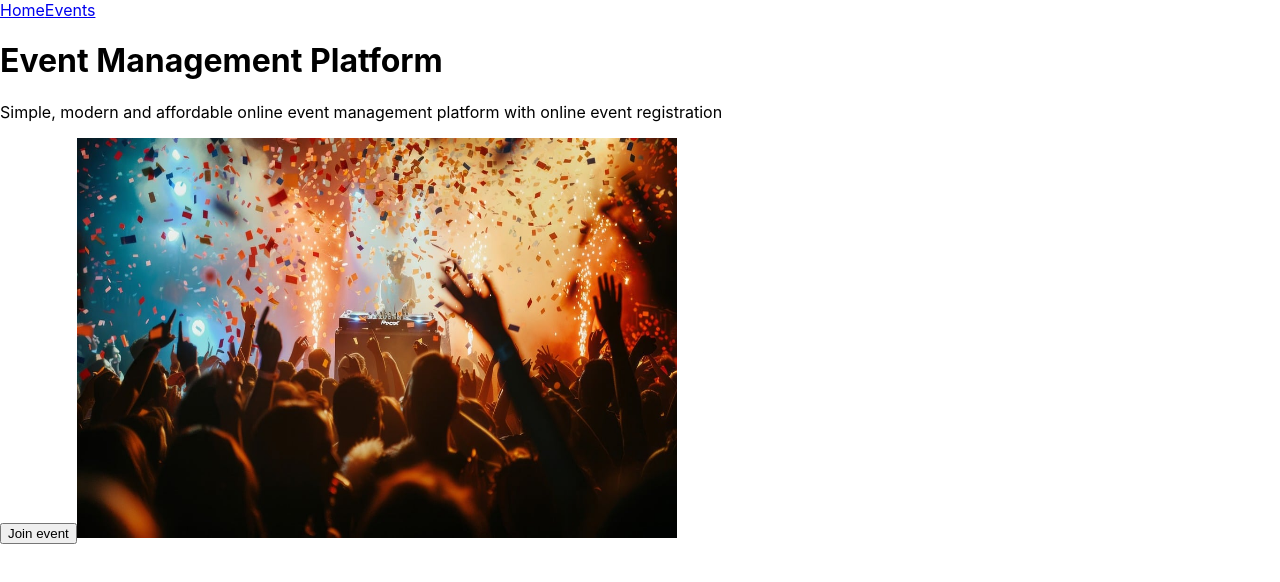
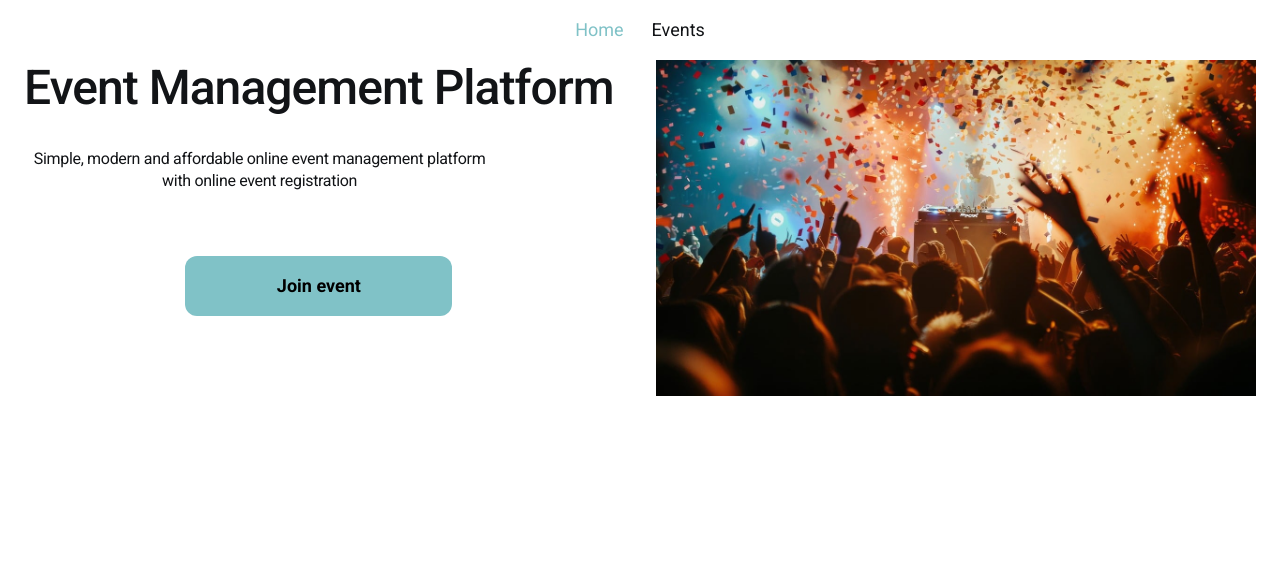
Before and after one commit to TaniaUdod/events-registration-app, a React (Create React App) app: page / in a window 1280 px wide. Shown: the top 582 px of the page. Built offline with nearby package versions, Linux system fonts and the light colour scheme.

Commit message:
added styles

```diff
--- a/src/components/Layout/Layout.jsx
+++ b/src/components/Layout/Layout.jsx
@@ -1,16 +1,17 @@
 import React, { Suspense } from "react";
-import { Link, Outlet } from "react-router-dom";
+import { Outlet } from "react-router-dom";
 import Loader from "../Loader/Loader";
+import { Header, LinkStyled, Nav } from "./Layout.styled";
 
 const Layout = () => {
   return (
     <div>
-      <header>
-        <nav>
-          <Link to="/">Home</Link>
-          <Link to="/events">Events</Link>
-        </nav>
-      </header>
+      <Header>
+        <Nav>
+          <LinkStyled to="/">Home</LinkStyled>
+          <LinkStyled to="/events">Events</LinkStyled>
+        </Nav>
+      </Header>
 
       <main>
         <Suspense fallback={<Loader />}>
--- /dev/null
+++ b/src/components/Layout/Layout.styled.jsx
@@ -0,0 +1,36 @@
+import { NavLink } from "react-router-dom";
+import styled from "styled-components";
+
+export const Header = styled.header`
+  display: flex;
+  justify-content: center;
+  align-items: center;
+  padding: 20px 15px;
+
+  @media screen and (min-width: 768px) {
+    justify-content: center;
+    margin: 0 auto;
+    max-width: 1184px;
+  }
+`;
+
+export const Nav = styled.nav`
+  display: flex;
+  justify-content: space-between;
+  align-items: center;
+  gap: 28px;
+  font-size: 18px;
+`;
+
+export const LinkStyled = styled(NavLink)`
+  line-height: 20px;
+  transition: transform 150ms linear, color 150ms linear;
+
+  &:hover {
+    transform: scale(1.1);
+  }
+
+  &.active {
+    color: #80c2c7;
+  }
+`;
--- a/src/index.css
+++ b/src/index.css
@@ -1,13 +1,60 @@
+@import url("https://fonts.googleapis.com/css2?family=Roboto:ital,wght@0,400;0,500;0,700;0,900;1,400;1,500;1,700;1,900&display=swap");
+
 body {
+  font-family: "Roboto", sans-serif;
+  font-style: normal;
+  font-size: 16px;
+  font-weight: 400;
   margin: 0;
-  font-family: -apple-system, BlinkMacSystemFont, 'Segoe UI', 'Roboto', 'Oxygen',
-    'Ubuntu', 'Cantarell', 'Fira Sans', 'Droid Sans', 'Helvetica Neue',
-    sans-serif;
-  -webkit-font-smoothing: antialiased;
-  -moz-osx-font-smoothing: grayscale;
+  color: #121417;
 }
 
-code {
-  font-family: source-code-pro, Menlo, Monaco, Consolas, 'Courier New',
-    monospace;
+h1,
+h2,
+h3,
+h4,
+h5,
+h6,
+p {
+  margin: 0;
 }
+
+ul,
+ol {
+  margin: 0;
+  padding: 0;
+  list-style: none;
+}
+
+a {
+  color: currentColor;
+  text-decoration: none;
+}
+
+img {
+  display: block;
+  max-width: 100%;
+  height: auto;
+}
+
+button {
+  font-family: inherit;
+  border: none;
+  padding: 0;
+  background-color: transparent;
+  cursor: pointer;
+}
+
+input {
+  font-family: inherit;
+}
+
+input:focus {
+  outline: none;
+}
+
+*,
+*::before,
+*::after {
+  box-sizing: border-box;
+}
--- a/src/pages/Events/Events.jsx
+++ b/src/pages/Events/Events.jsx
@@ -2,6 +2,18 @@ import React, { useState, useEffect } from "react";
 import { Link } from "react-router-dom";
 import { fetchEventData } from "../../services/fetchEventData";
 import Loader from "../../components/Loader/Loader";
+import {
+  Button,
+  ButtonWrap,
+  Container,
+  EventsDate,
+  EventsItem,
+  EventsList,
+  EventsText,
+  EventsTitle,
+  Img,
+  Title,
+} from "./Events.styled";
 
 const Events = () => {
   const [events, setEvents] = useState([]);
@@ -19,29 +31,38 @@ const Events = () => {
   }, []);
 
   return (
-    <div>
+    <Container>
       {isLoading && <Loader />}
-      <h1>Featured Events</h1>
-      <ul>
+      <Title>Featured Events</Title>
+      <EventsList>
         {events.map((event) => (
-          <li key={event._id}>
-            <img src={event.image} alt="Event poster" width={300} />
-            <h2>{event.title}</h2>
-            <p>{event.description}</p>
-            <p>{new Date(event.eventDate).toLocaleDateString()}</p>
+          <EventsItem key={event._id}>
+            <Img
+              src={event.image}
+              alt="Event poster"
+              width={250}
+              height={160}
+            />
+            <EventsTitle>{event.title}</EventsTitle>
+            <EventsText>{event.description}</EventsText>
+            <EventsDate>
+              {new Date(event.eventDate).toLocaleDateString()}
+            </EventsDate>
             <p>Organizer: {event.organizer}</p>
 
-            <Link to="/registration">
-              <button type="button">Register</button>
-            </Link>
+            <ButtonWrap>
+              <Link to="/registration">
+                <Button type="button">Register</Button>
+              </Link>
 
-            <Link to={`/participants/${event._id}`}>
-              <button type="button">View</button>
-            </Link>
-          </li>
+              <Link to={`/participants/${event._id}`}>
+                <Button type="button">View</Button>
+              </Link>
+            </ButtonWrap>
+          </EventsItem>
         ))}
-      </ul>
-    </div>
+      </EventsList>
+    </Container>
   );
 };
 
--- /dev/null
+++ b/src/pages/Events/Events.styled.jsx
@@ -0,0 +1,75 @@
+import styled from "styled-components";
+
+export const Container = styled.div`
+  width: 100%;
+  max-width: 1342px;
+  margin: 0 auto;
+  padding: 0px 15px;
+`;
+
+export const Title = styled.h2`
+  font-size: 32px;
+  font-weight: 500;
+  line-height: 56px;
+  letter-spacing: -0.96px;
+  margin-bottom: 28px;
+`;
+
+export const EventsList = styled.ul`
+  display: flex;
+  flex-wrap: wrap;
+  justify-content: center;
+  gap: 20px;
+`;
+
+export const EventsItem = styled.li`
+  padding: 14px;
+  width: 300px;
+  border-radius: 15px;
+  background-color: #e9eeee;
+`;
+
+export const Img = styled.img`
+  margin: 0 auto;
+  width: 250px;
+  height: 150px;
+`;
+
+export const EventsTitle = styled.h3`
+  font-size: 20px;
+  letter-spacing: -0.96px;
+  margin-bottom: 14px;
+  margin-top: 14px;
+  text-align: center;
+`;
+
+export const EventsText = styled.p`
+  font-size: 12px;
+  text-align: justify;
+`;
+
+export const EventsDate = styled.p`
+  margin-top: 16px;
+  margin-bottom: 16px;
+`;
+
+export const ButtonWrap = styled.div`
+  display: flex;
+  justify-content: space-around;
+  margin-top: 20px;
+`;
+
+export const Button = styled.button`
+  width: 100%;
+  border-radius: 12px;
+  color: #65979b;
+  font-size: 18px;
+  font-weight: 700;
+  line-height: 28px;
+  transition: transform 150ms linear, color 150ms linear;
+
+  &:hover {
+    transform: scale(1.1);
+    color: #84c7cc;
+  }
+`;
--- a/src/pages/Home/Home.jsx
+++ b/src/pages/Home/Home.jsx
@@ -1,21 +1,33 @@
 import React from "react";
 import { Link } from "react-router-dom";
 import home from "../../images/home.jpg";
+import {
+  Button,
+  Container,
+  HeroWrap,
+  Img,
+  Text,
+  Title,
+  TitleWrap,
+} from "./Home.styled";
 
 const Home = () => {
   return (
-    <div>
-      <h1>Event Management Platform</h1>
-      <p>
-        Simple, modern and affordable online event management platform with
-        online event registration
-      </p>
-      <Link to="/events">
-        <button type="button">Join event</button>
-      </Link>
-
-      <img src={home} alt="big party" width="600px" height="400px" />
-    </div>
+    <Container>
+      <HeroWrap>
+        <TitleWrap>
+          <Title>Event Management Platform</Title>
+          <Text>
+            Simple, modern and affordable online event management platform with
+            online event registration
+          </Text>
+          <Link to="/events">
+            <Button type="button">Join event</Button>
+          </Link>
+        </TitleWrap>
+        <Img src={home} alt="big party" width="600px" height="400px" />
+      </HeroWrap>
+    </Container>
   );
 };
 
--- /dev/null
+++ b/src/pages/Home/Home.styled.jsx
@@ -0,0 +1,65 @@
+import styled from "styled-components";
+
+export const Container = styled.div`
+  width: 100%;
+  max-width: 1342px;
+  margin: 0 auto;
+  padding: 0px 15px;
+`;
+
+export const HeroWrap = styled.div`
+  display: flex;
+  flex-direction: column;
+  gap: 24px;
+  margin-bottom: 24px;
+
+  @media screen and (min-width: 1200px) {
+    flex-direction: row;
+  }
+`;
+
+export const TitleWrap = styled.div`
+  max-width: 720px;
+  border-radius: 30px;
+  text-align: center;
+
+  @media screen and (min-width: 768px) {
+    margin: 0 auto;
+  }
+`;
+
+export const Title = styled.h1`
+  font-size: 48px;
+  font-weight: 500;
+  line-height: 56px;
+  letter-spacing: -0.96px;
+  margin-bottom: 32px;
+`;
+
+export const Text = styled.p`
+  line-height: 22px;
+  letter-spacing: -0.32px;
+  max-width: 471px;
+  margin-bottom: 64px;
+`;
+
+export const Button = styled.button`
+  width: 100%;
+  max-width: 267px;
+  height: 60px;
+  border-radius: 12px;
+  background-color: #80c2c7;
+  font-size: 18px;
+  font-weight: 700;
+  line-height: 28px;
+  transition: transform 150ms linear, background-color 150ms linear;
+
+  &:hover {
+    transform: scale(1.1);
+    background-color: #91dde2;
+  }
+`;
+
+export const Img = styled.img`
+  margin: 0 auto;
+`;
--- a/src/pages/Participants/Participants.jsx
+++ b/src/pages/Participants/Participants.jsx
@@ -1,6 +1,16 @@
 import React, { useEffect, useRef, useState } from "react";
 import { Link, useLocation, useParams } from "react-router-dom";
 import { getAllParticipants } from "../../services/fetchParticipant";
+import {
+  Button,
+  Container,
+  ItemName,
+  Message,
+  ParticipantsItem,
+  ParticipantsList,
+  ParticipantsTitle,
+  TitleAccent,
+} from "./Participants.styled";
 
 const Participants = () => {
   const { id } = useParams();
@@ -23,30 +33,32 @@ const Participants = () => {
   }, [id]);
 
   return (
-    <div>
+    <Container>
       <Link to={backLink.current}>
-        <button type="button">Go back</button>
+        <Button type="button">Go back</Button>
       </Link>
 
       {participants.length > 0 ? (
         <>
-          <h2>
-            {participants.length > 0 && participants[0].owner.title}{" "}
+          <ParticipantsTitle>
+            <TitleAccent>
+              {participants.length > 0 && participants[0].owner.title}
+            </TitleAccent>{" "}
             participants
-          </h2>
-          <ul>
+          </ParticipantsTitle>
+          <ParticipantsList>
             {participants.map((participant) => (
-              <li key={participant._id}>
-                <p>{participant.name}</p>
+              <ParticipantsItem key={participant._id}>
+                <ItemName>{participant.name}</ItemName>
                 <p>{participant.email}</p>
-              </li>
+              </ParticipantsItem>
             ))}
-          </ul>
+          </ParticipantsList>
         </>
       ) : (
-        <p>No participants found.</p>
+        <Message>No participants found.</Message>
       )}
-    </div>
+    </Container>
   );
 };
 
--- /dev/null
+++ b/src/pages/Participants/Participants.styled.jsx
@@ -0,0 +1,63 @@
+import styled from "styled-components";
+
+export const Container = styled.div`
+  width: 100%;
+  max-width: 1342px;
+  margin: 0 auto;
+  padding: 0px 15px;
+`;
+
+export const ParticipantsTitle = styled.p`
+  font-size: 20px;
+  letter-spacing: -0.96px;
+  margin-bottom: 14px;
+  margin-top: 14px;
+  text-align: center;
+`;
+
+export const TitleAccent = styled.span`
+  font-weight: bold;
+`;
+
+export const ParticipantsList = styled.ul`
+  display: flex;
+  flex-wrap: wrap;
+  justify-content: center;
+  gap: 20px;
+`;
+
+export const ParticipantsItem = styled.li`
+  padding: 14px;
+  width: 300px;
+  border-radius: 15px;
+  background-color: #e9eeee;
+`;
+
+export const ItemName = styled.p`
+  font-size: 18px;
+  font-weight: bold;
+  letter-spacing: -0.96px;
+  margin-bottom: 14px;
+`;
+
+export const Message = styled.h4`
+  margin-top: 24px;
+  text-align: center;
+`;
+
+export const Button = styled.button`
+  width: 100%;
+  max-width: 120px;
+  height: 40px;
+  border-radius: 12px;
+  background-color: #80c2c7;
+  font-size: 18px;
+  font-weight: 500;
+  line-height: 28px;
+  transition: transform 150ms linear, background-color 150ms linear;
+
+  &:hover {
+    transform: scale(1.1);
+    background-color: #91dde2;
+  }
+`;
```
